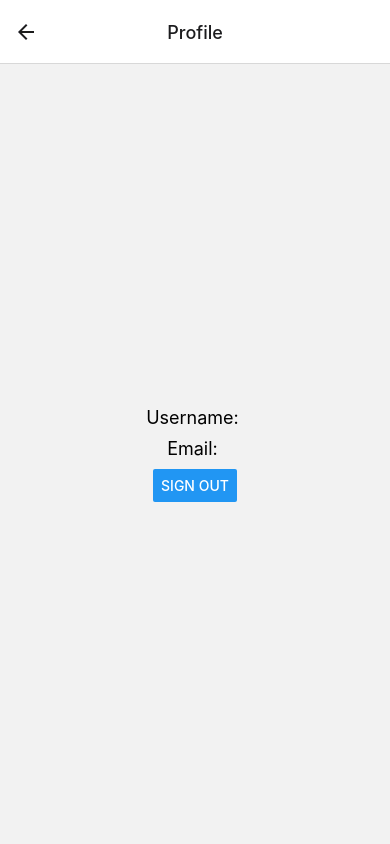
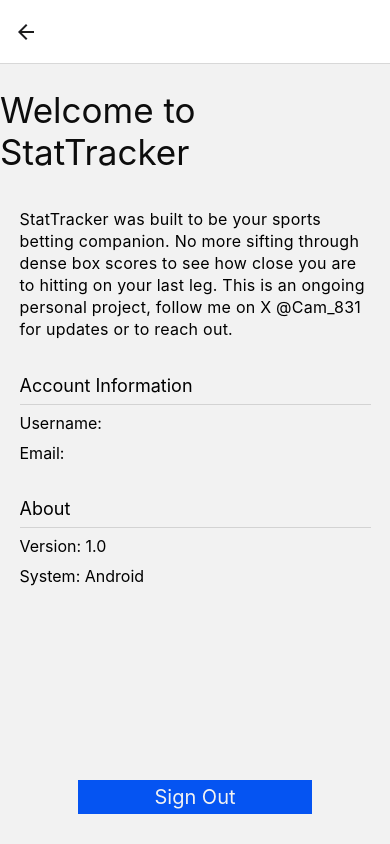
Before and after one commit to Cameron831/StatTracker, a React Native app: screen /Profile in a window 390 px wide. Built offline with nearby package versions, Linux system fonts and the light colour scheme; no server answers.

Commit message:
profile page and styling

```diff
--- a/App.js
+++ b/App.js
@@ -62,7 +62,8 @@
             component={ProfileModal}
             options={{
               presentation: 'modal',
-              headerTitleAlign: "center"
+              headerTitleAlign: "center",
+              headerTitle: ''
             }}
           />
           </Stack.Navigator>
--- a/screens/ProfileModal.js
+++ b/screens/ProfileModal.js
@@ -1,7 +1,8 @@
 import React, { useState, useEffect } from 'react';
-import { View, Text, Button, StyleSheet, Alert } from 'react-native';
+import { View, Text, Button, StyleSheet, Alert, TouchableOpacity } from 'react-native';
 import AsyncStorage from '@react-native-async-storage/async-storage';
 import axios from 'axios';
+import {designVariables} from '../stylesheets/styles';
 
 const ProfileModal = ({ navigation }) => {
   const [user, setUser] = useState({
@@ -33,9 +34,38 @@
 
   return (
     <View style={styles.container}>
-      <Text style={styles.infoText}>Username: {user.username}</Text>
-      <Text style={styles.infoText}>Email: {user.email}</Text>
-      <Button title="Sign Out" onPress={handleSignOut} />
+
+      <View style={styles.greetingContainer}>
+        <Text style={styles.greeting}>Welcome to StatTracker</Text>
+      </View>
+
+      <View style={styles.aboutContainer}>
+        <Text style={styles.about}>
+          StatTracker was built to be your sports betting companion.
+          No more sifting through dense box scores to see how close you are
+          to hitting on your last leg. This is an ongoing personal project,
+          follow me on X @Cam_831 for updates or to reach out.
+        </Text>
+      </View>
+
+      <View style={styles.infoContainer}>
+        <Text style={styles.infoTitle}>Account Information</Text>
+        <View style={styles.divider}/>
+        <Text style={styles.infoText}>Username: {user.username}</Text>
+        <Text style={styles.infoText}>Email: {user.email}</Text>
+      </View>
+
+      <View style={styles.infoContainer}>
+        <Text style={styles.infoTitle}>About</Text>
+        <View style={styles.divider}/>
+        <Text style={styles.infoText}>Version: 1.0</Text>
+        <Text style={styles.infoText}>System: Android</Text>
+      </View>
+
+      {/*onPress={handleSignOut}*/}
+      <TouchableOpacity style={styles.signOutButton} onPress={() => console.log('Sign out pressed')}>
+        <Text style={styles.buttonText}>Sign Out</Text>
+      </TouchableOpacity>
     </View>
   );
 };
@@ -43,13 +73,59 @@
 const styles = StyleSheet.create({
   container: {
     flex: 1,
-    justifyContent: 'center',
+    // /justifyContent: 'center',
+    alignItems: 'center',
+    //borderWidth: 1,
+    backgroundColor: designVariables.white
+  },
+  infoContainer: {
+    width: "90%",
+    marginTop: 25,
+  },
+  greetingContainer: {
     alignItems: 'center',
   },
+  greeting: {
+    fontSize: 35,
+    marginVertical: 25,
+    color: designVariables.black,
+    //fontWeight: "bold"
+  },
+  aboutContainer: {
+    width: "90%",
+    alignItems: 'center',
+    marginVertical: 10
+  },
+  about: {
+    fontSize: 16,
+    lineHeight: 22,
+    letterSpacing: 0.25,
+    //textAlign: 'justify',
+  },
+  infoTitle: {
+    fontSize: 18,
+  },
+  divider: {
+    height: 1,
+    backgroundColor: 'lightgray',
+    marginVertical: 8,
+  },
   infoText: {
-    fontSize: 18,
+    fontSize: 16,
     marginBottom: 10,
   },
+  signOutButton: {
+    position: 'absolute',
+    bottom: 30,
+    backgroundColor: designVariables.primary,
+    alignItems: 'center',
+    width: "60%",
+  },
+  buttonText: {
+    color: designVariables.white,
+    fontSize: 20,
+    marginVertical: 5
+  }
 });
 
 export default ProfileModal;
--- a/stylesheets/styles.js
+++ b/stylesheets/styles.js
@@ -67,6 +67,14 @@
     '1610612766': require('../assets/teamlogos/1610612766.png'),
 }
 
+export const designVariables = {
+    primary: "#0554F2",
+    secondary: "#034AA6",
+    tertiary: "#3D90D9",
+    white: "#F2F2F2",
+    black: "#0D0D0D"
+}
+
 export const common = StyleSheet.create({
     screenContainer: {
         flex: 1,
```
